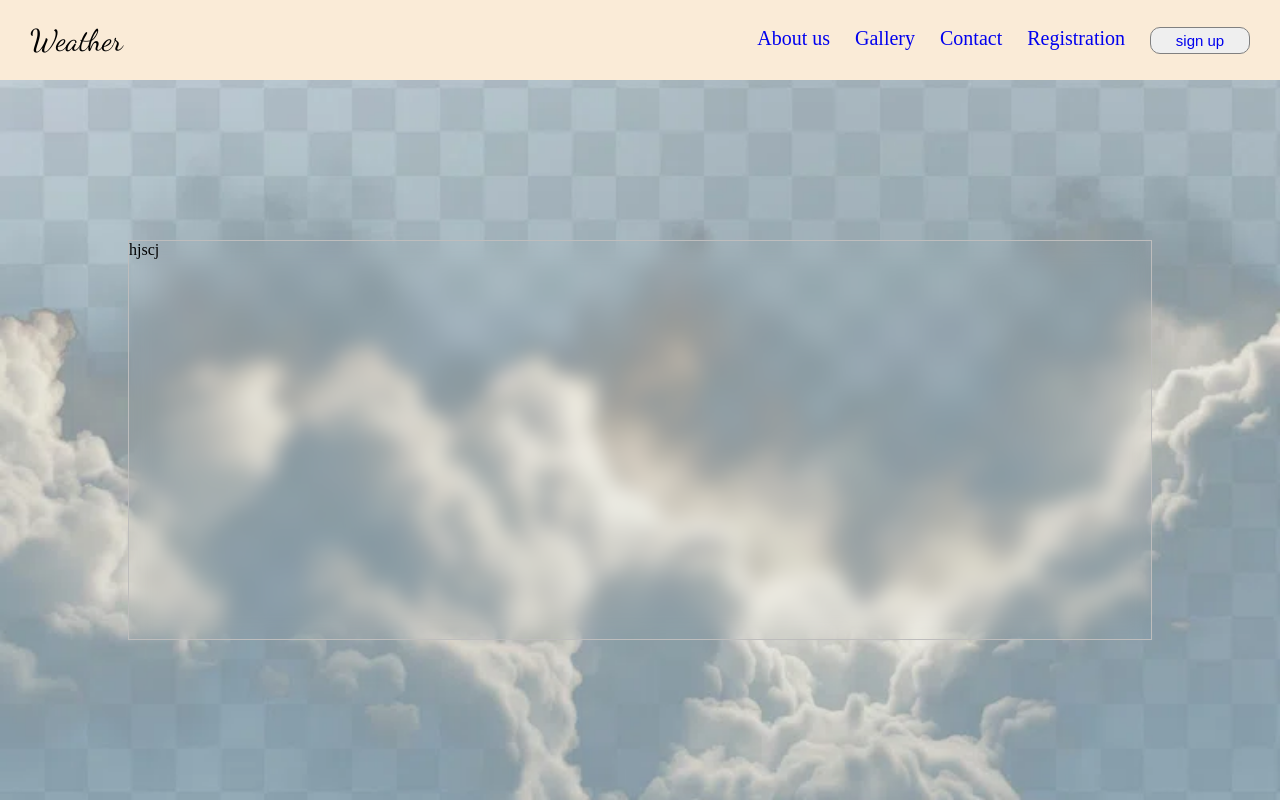
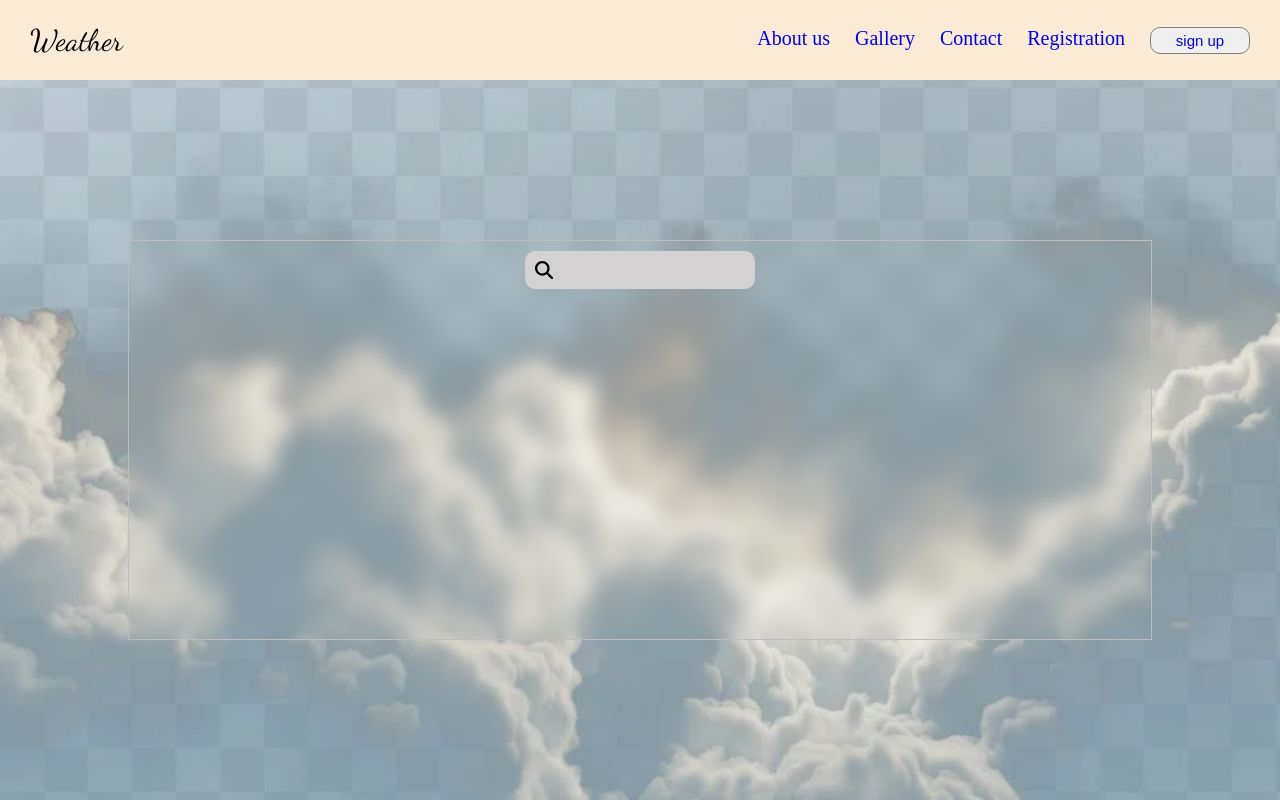
Before and after one commit to Niteshkumar0/weather, a plain HTML site: page main.html in a window 1280 px wide. Shown: the top 800 px of the page. Drawn offline with Linux system fonts and the light colour scheme; no server answers; a web font is replaced by a local one.

Commit message:
add search ul

```diff
--- a/main.css
+++ b/main.css
@@ -103,6 +103,36 @@ button{
     color: black;
 }
 
+.mainSearchIcon{
+    width: 18px;
+    height: 18px;
+    margin-right: 5px;
+}
+
+.mainSearch div {
+    background-color: rgb(211, 209, 209);
+    width: 230px;
+    border-radius: 10px;
+    height: 38px;
+    padding: 10px;
+
+}
+
+.mainSearch{
+    display: flex;
+    justify-content: center;
+    margin-top: 10px;
+}
+
+.mainSearch div input{
+    background-color: rgb(211, 209, 209);
+    height: 20px;
+    border: none;
+    outline: none;
+    font-size: 18px;
+    width: 80%;
+}
+
 @media (min-width:593px) {
     .navbarContainer .navbar{
         display: flex;
--- a/main.html
+++ b/main.html
@@ -28,7 +28,12 @@
     <!-- WEATHER SHOWING BOX -->
     <div class="dataContainer">
         <div class="dataBox">
-            hjscj
+            <div class="mainSearch">
+                <div>
+                <svg xmlns="http://www.w3.org/2000/svg" viewBox="0 0 512 512" class="mainSearchIcon"><path d="M416 208c0 45.9-14.9 88.3-40 122.7L502.6 457.4c12.5 12.5 12.5 32.8 0 45.3s-32.8 12.5-45.3 0L330.7 376c-34.4 25.2-76.8 40-122.7 40C93.1 416 0 322.9 0 208S93.1 0 208 0S416 93.1 416 208zM208 352a144 144 0 1 0 0-288 144 144 0 1 0 0 288z"/></svg>
+                <input type="search" name="search" id="search">
+            </div>
+            </div>
         </div>
     </div>
 
```
